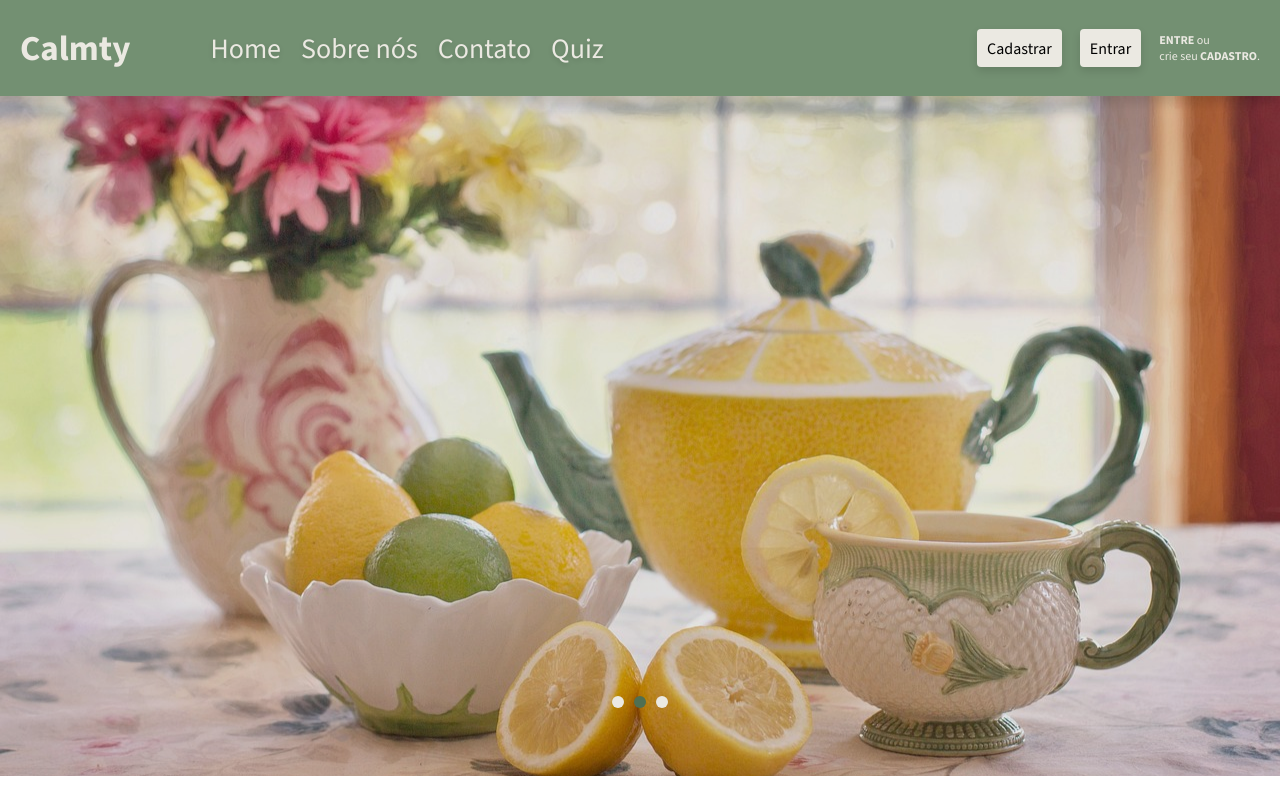
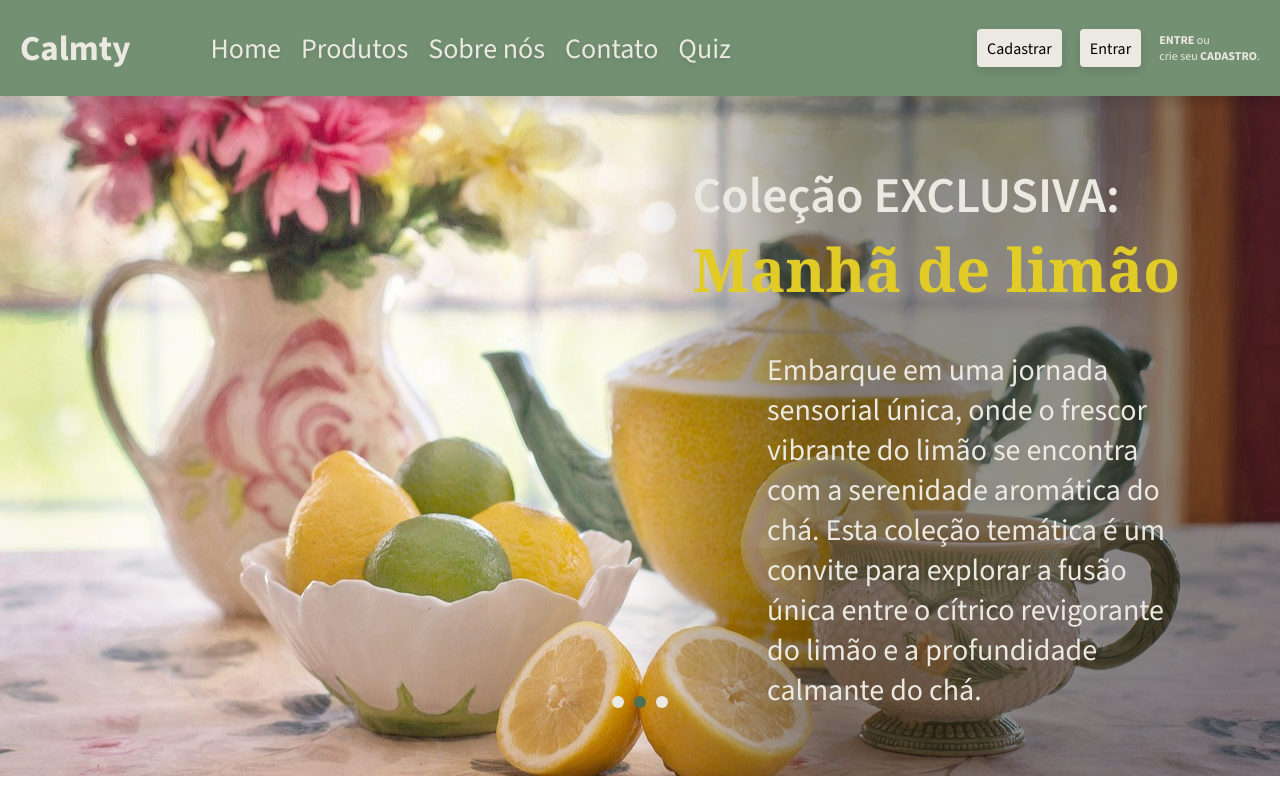
Before and after one commit to Gustavonn07/Calmty, a React (Vite) app: page / in a window 1280 px wide. Built offline with nearby package versions, Linux system fonts and the light colour scheme; the HTML template or start-up script is replaced by a standard one.

Commit message:
add: finalizando texto e estilização do slider

```diff
--- a/db.json
+++ b/db.json
@@ -25,5 +25,4 @@
             "endereco": ""
         }
     ]
-
 }
--- a/index.html
+++ b/index.html
@@ -1,12 +1,12 @@
 <!doctype html>
-<html lang="en">
+<html lang="pt-br">
   <head>
     <meta charset="UTF-8" />
     <link rel="preconnect" href="https://fonts.googleapis.com">
     <link rel="preconnect" href="https://fonts.gstatic.com" crossorigin>
     <link href="https://fonts.googleapis.com/css2?family=Source+Sans+3:ital,wght@0,400;0,600;0,700;1,700&display=swap" rel="stylesheet">
     <meta name="viewport" content="width=device-width, initial-scale=1.0" />
-    <title>Vite + React</title>
+    <title>Calmty | Acalmando os seus sentimentos</title>
     <link rel="stylesheet" href="src/dist/output.css">
     <style>
       * {
--- a/package.json
+++ b/package.json
@@ -1,5 +1,5 @@
 {
-  "name": "gti-trainee-react",
+  "name": "calmty",
   "private": true,
   "version": "0.0.0",
   "type": "module",
--- /dev/null
+++ b/src/Pages/PageProduct/index.jsx
@@ -0,0 +1,11 @@
+
+function PageProduct() {
+
+  return (
+    <>
+
+    </>
+  )
+}
+
+export default PageProduct;
--- a/src/components/Navbar/index.jsx
+++ b/src/components/Navbar/index.jsx
@@ -49,21 +49,24 @@ const Navbar = () => {
                 <Navbar__LOGO>Calmty</Navbar__LOGO>
 
                 <Navbar__ul>
-                    {/* trocar por esse link no final: https://calmty.vercel.app/ */}
                     <Navbar__li>
-                        <Navbar__link href="/" className={urlCompleta == 'http://localhost:5173/' && 'active'}> Home </Navbar__link>
+                        <Navbar__link href="/" className={urlCompleta == 'https://calmty.vercel.app/' && 'active'}> Home </Navbar__link>
                     </Navbar__li>
 
                     <Navbar__li>
-                        <Navbar__link href="/about" className={urlCompleta == 'http://localhost:5173/about' && 'active'}> Sobre nós </Navbar__link>
+                        <Navbar__link href="/product" className={urlCompleta == 'https://calmty.vercel.app/product' && 'active'}> Produtos </Navbar__link>
                     </Navbar__li>
 
                     <Navbar__li>
-                        <Navbar__link href="/contact" className={urlCompleta == 'http://localhost:5173/contact' && 'active'}> Contato </Navbar__link>
+                        <Navbar__link href="/about" className={urlCompleta == 'https://calmty.vercel.app/about' && 'active'}> Sobre nós </Navbar__link>
                     </Navbar__li>
 
                     <Navbar__li>
-                        <Navbar__link href="/quiz" className={urlCompleta == 'http://localhost:5173/quiz' && 'active'}> Quiz </Navbar__link>
+                        <Navbar__link href="/contact" className={urlCompleta == 'https://calmty.vercel.app/contact' && 'active'}> Contato </Navbar__link>
+                    </Navbar__li>
+
+                    <Navbar__li>
+                        <Navbar__link href="/quiz" className={urlCompleta == 'https://calmty.vercel.app/quiz' && 'active'}> Quiz </Navbar__link>
                     </Navbar__li>
 
                 </Navbar__ul>
@@ -156,7 +159,7 @@ const Navbar__link = styled.a`
             position: absolute;
             bottom: 0;
             left: 0;
-            height: .2rem;
+            height: .3rem;
             background-color: var(--color-black);
             border-radius: 10rem;
             animation: inicializar forwards .3s;
--- a/src/components/Slider/index.jsx
+++ b/src/components/Slider/index.jsx
@@ -18,20 +18,29 @@ const Slider = () => {
             <Slider__container>
                 <Slider__slides $position={position}>
                     <Slider__slide id="slide01">
-                        <Slider__content>
-
+                        <Slider__content className="left">
+                            <Slider__heading>Conheça nossa <br /> coleção <Slider__span className="mel">Chá de Mel</Slider__span></Slider__heading>
+                            <Slider__paragraph>
+                                Imagine-se imerso em um mundo encantador onde a suavidade do mel encontra a sofisticação do chá, criando uma coleção única que desperta os sentidos e eleva a experiência sensorial a um novo nível.
+                            </Slider__paragraph>
                         </Slider__content>
                     </Slider__slide>
 
                     <Slider__slide id="slide02">
-                        <Slider__content>
-
+                        <Slider__content className="right">
+                            <Slider__heading>Coleção EXCLUSIVA: <br /> <Slider__span className="limao">Manhã de limão</Slider__span></Slider__heading>
+                            <Slider__paragraph>
+                                Embarque em uma jornada sensorial única, onde o frescor vibrante do limão se encontra com a serenidade aromática do chá. Esta coleção temática é um convite para explorar a fusão única entre o cítrico revigorante do limão e a profundidade calmante do chá.
+                            </Slider__paragraph>
                         </Slider__content>
                     </Slider__slide>
 
                     <Slider__slide id="slide03">
-                        <Slider__content>
-
+                        <Slider__content className="left">
+                            <Slider__heading>Novo Conjunto: <br /> <Slider__span className="combinado">Paz e Serenidade</Slider__span></Slider__heading>
+                            <Slider__paragraph>
+                                Delicie-se em um conjunto de xícaras meticulosamente elaborado para envolver seus momentos de pausa com serenidade. Cada xícara desta coleção é mais do que uma peça de cerâmica; é uma expressão tangível da tranquilidade.
+                            </Slider__paragraph>
                         </Slider__content>
                     </Slider__slide>
                 </Slider__slides>
@@ -76,20 +85,71 @@ const Slider__slide = styled.div`
         background-image: url(../../images/lemonTea.jpg);
         background-size: cover;
         background-position: 0 70%;
-        filter: brightness(90%);
     }
 
     &#slide03 {
         background-image: url(../../images/orientalTea.jpg);
         background-size: cover;
         background-position: 0 50%;
-        filter: brightness(50%);
+        filter: brightness(90%);
     }
 `;
 
 const Slider__content = styled.ul`
+    width: 50%;
+    height: 100%;
+    display: flex;
+    flex-direction: column;
+    justify-content: center;
+    align-items: center;
+    gap: 4rem;
+
+    &.left {
+        background-image: linear-gradient(to right, #00000070 70%, #00000000 100%);
+    }
+
+    &.right {
+        background-image: linear-gradient(to left, #00000070 35%, #00000000 50%);
+        width: 100%;
+        align-items: end;
+        padding-right: 10rem;
+
+        & p {
+            width: 35%;
+        }
+    }
+
+`;
+
+const Slider__heading = styled.h2`
     font-size: 5rem;
+    color: var(--color-white);
+    font-weight: 600;
 `;
+
+const Slider__paragraph = styled.p`
+    font-size: 3rem;
+    color: var(--color-white);
+    width: 70%;
+`;
+
+const Slider__span = styled.span`
+    font-family: Georgia, 'Times New Roman', Times, serif;
+    font-size: 6rem;
+    font-weight: bold;
+
+    &.mel {
+        color: #f3a334;
+    }
+
+    &.limao {
+        color: #e1cb27;
+    }
+
+    &.combinado {
+        color: #ffffff;
+    }
+`
 
 const Slider__dots = styled.div`
     position: absolute;
--- a/src/routes/Ways.jsx
+++ b/src/routes/Ways.jsx
@@ -6,6 +6,7 @@ import PageNotFound from "../Pages/PageNotFound";
 import PageAboutUs from "../Pages/PageAboutUs";
 import PageContact from "../Pages/PageContact";
 import PageQuiz from "../Pages/PageQuiz";
+import PageProduct from "../Pages/PageProduct";
 
 const Ways = () => {
 
@@ -16,6 +17,7 @@ const Ways = () => {
                     <Routes>
                         <Route path='/' element={<PageLayout />}>
                             <Route index element={<PageHome />} />
+                            <Route path="/product" element={<PageProduct />} />
                             <Route path="/about" element={<PageAboutUs />} />
                             <Route path="/contact" element={<PageContact />} />
                             <Route path="/quiz" element={<PageQuiz />} />
```
